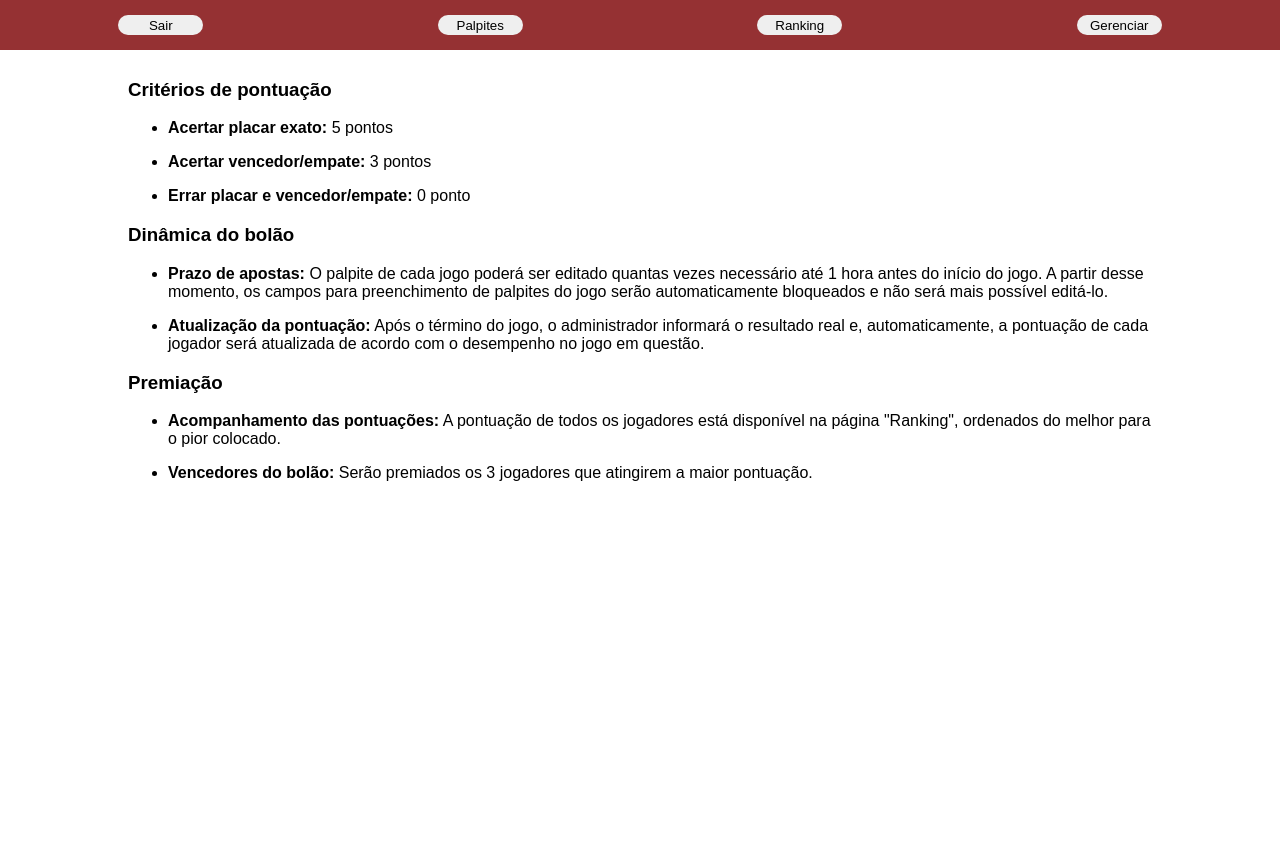
After one commit to lfgodoi/world-cup-pool, a Flask app: page /rules in a window 1280 px wide. The commit adds this page. Run offline with Flask 2, Linux system fonts and the light colour scheme; the visitor is signed in with stand-in values (Sample User, id 1).

Commit message:
Rules page added

```diff
--- a/app/main.py
+++ b/app/main.py
@@ -47,6 +47,15 @@ def ranking():
                                users=users,
                                admin_access=session["admin_access"])
 
+# Endpoint - Rendering rules page
+@app.route("/rules")
+def rules():
+    if "active_user" not in session or session["active_user"] == None:
+        return redirect(url_for("login"))
+    else:
+        return render_template("rules.html",
+                               admin_access=session["admin_access"])
+
 # Endpoint - Rendering management page
 @app.route("/management")
 def management():
@@ -70,7 +79,6 @@ def login():
 @app.route("/authenticate", methods=["POST",])
 def authenticate():
     db_access = DBAccess()
-    print(request.form)
     user = db_access.get_user(request.form["username"])
     if request.form["password"] == user["password"]:
         session["active_user"] = user["username"]
--- a/app/static/styles.css
+++ b/app/static/styles.css
@@ -277,3 +277,10 @@ input {
     background-color: #e7e4e0;
     font-size: 14px;
 }
+
+/* Rules page */
+
+.div-rules {
+    width: 80%;
+    margin-left: 10%;
+}
--- a/app/templates/guesses.html
+++ b/app/templates/guesses.html
@@ -8,6 +8,11 @@
                 <td>
                     <form action="/login" method="get">
                         <input class="button-option" type="submit" value="Sair">
+                    </form>
+                </td>
+                <td>
+                    <form action="/rules" method="get">
+                        <input class="button-option" type="submit" value="Regras">
                     </form>
                 </td>
                 <td>
--- /dev/null
+++ b/app/templates/rules.html
@@ -0,0 +1,63 @@
+{% extends "template.html" %}
+{% block content %}
+
+    <!-- Page header -->
+    <div class="header">
+        <table class="table-options">
+            <tr>
+                <td>
+                    <form action="/login" method="get">
+                        <input class="button-option" type="submit" value="Sair">
+                    </form>
+                </td>
+                <td>
+                    <form action="/guesses" method="get">
+                        <input class="button-option" type="submit" value="Palpites">
+                    </form>
+                </td>
+                <td>
+                    <form action="/ranking" method="get">
+                        <input class="button-option" type="submit" value="Ranking">
+                    </form>
+                </td>
+                {% if admin_access %}
+                    <td>
+                        <form action="/management" method="get">
+                            <input class="button-option" type="submit" value="Gerenciar">
+                        </form>
+                    </td>
+                {% endif %}
+            </tr>
+        </table>
+    </div>
+
+    <!-- Result area-->
+    <div class="content">
+        <div class="div-rules">
+            <h3>Critérios de pontuação</h3>
+            <ul>
+                <li><p><b>Acertar placar exato:</b> 5 pontos</p></li>
+                <li><p><b>Acertar vencedor/empate:</b> 3 pontos</p></li>
+                <li><p><b>Errar placar e vencedor/empate:</b> 0 ponto</p></li>
+            </ul>
+            <h3>Dinâmica do bolão</h3>
+            <ul>
+                <li><p><b>Prazo de apostas:</b> O palpite de cada jogo poderá ser editado
+                    quantas vezes necessário até 1 hora antes do início do jogo. A partir
+                    desse momento, os campos para preenchimento de palpites do jogo serão
+                    automaticamente bloqueados e não será mais possível editá-lo.</p></li>
+                <li><p><b>Atualização da pontuação:</b> Após o término do jogo, o administrador
+                    informará o resultado real e, automaticamente, a pontuação de cada jogador
+                    será atualizada de acordo com o desempenho no jogo em questão.</p></li>
+            </ul>
+            <h3>Premiação</h3>
+            <ul>
+                <li><p><b>Acompanhamento das pontuações:</b> A pontuação de todos os jogadores
+                    está disponível na página "Ranking", ordenados do melhor para o pior colocado.</p></li>
+                <li><p><b>Vencedores do bolão:</b> Serão premiados os 3 jogadores que atingirem
+                    a maior pontuação.</p></li>
+            </ul>
+        </div>
+    </div>
+
+{% endblock %}
```
